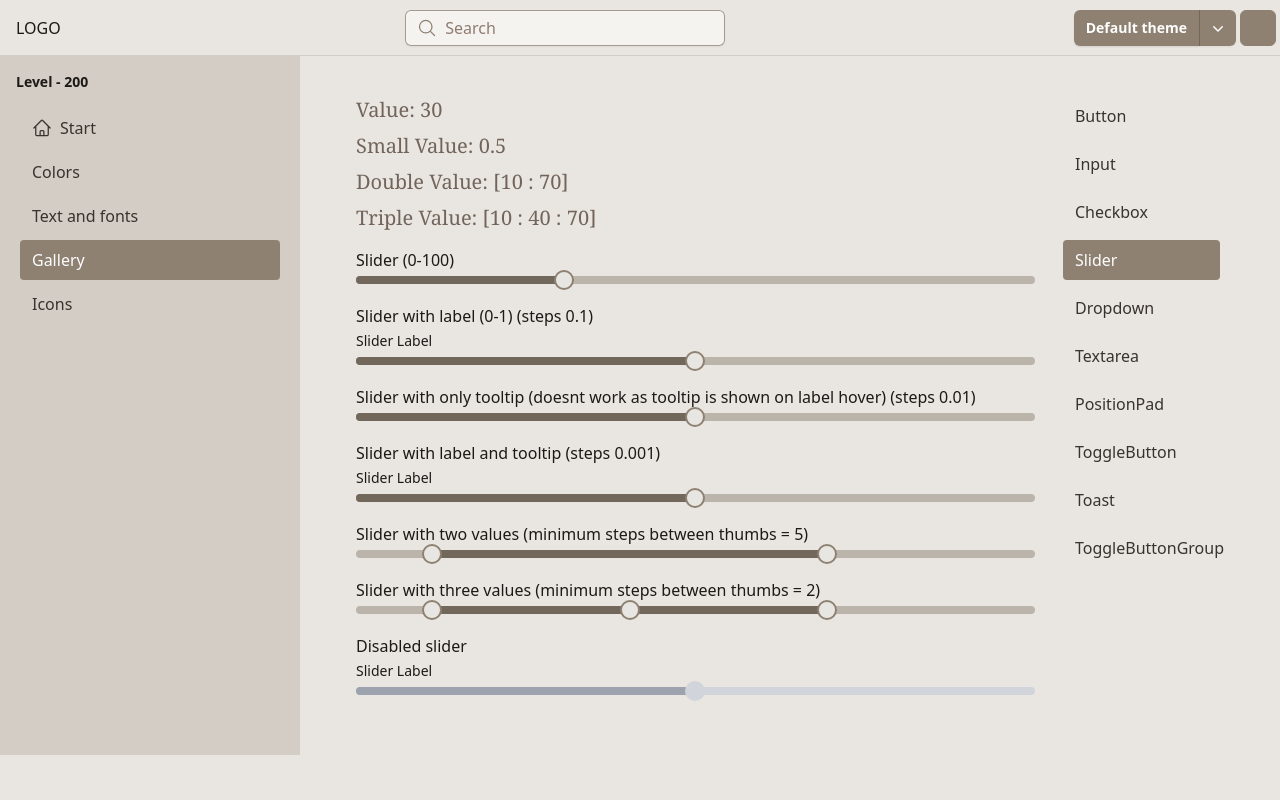
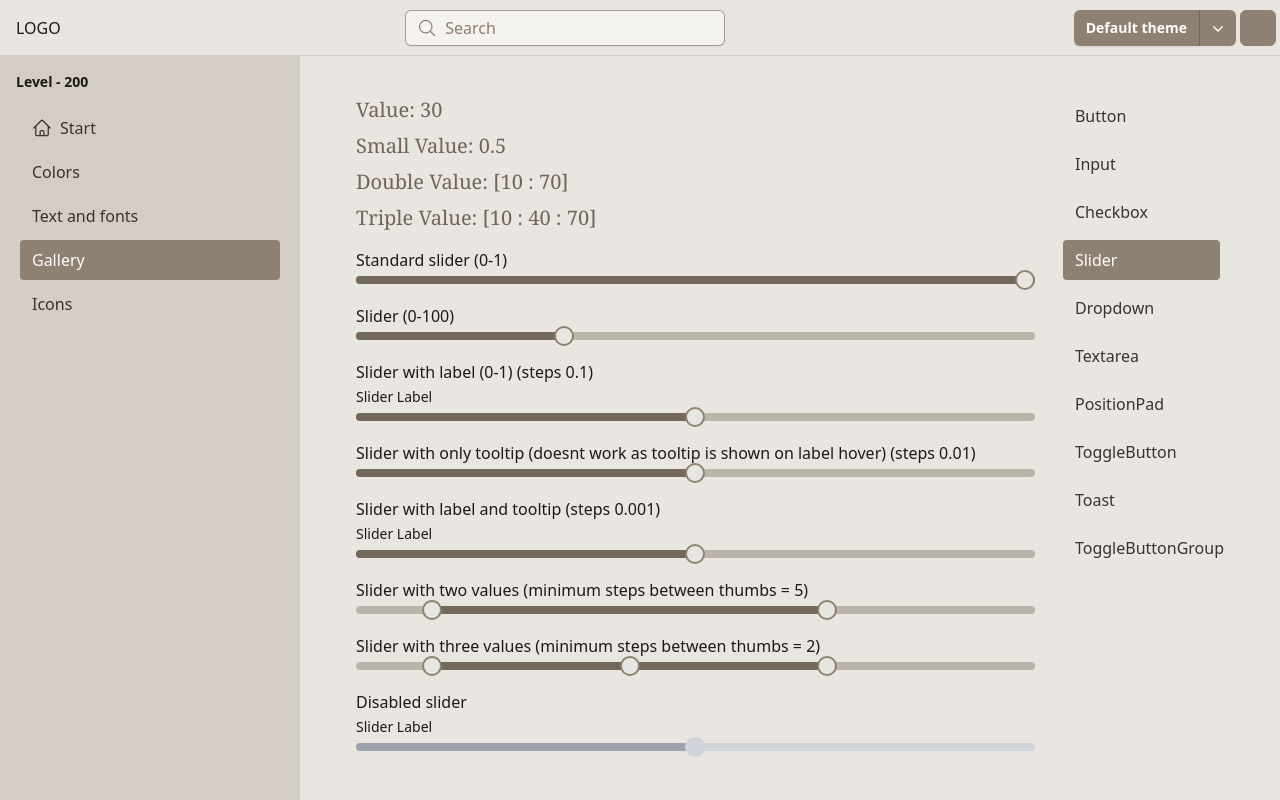
Before and after one commit to allbin/styles, a React (Vite) app: page /styles/gallery/slider in a window 1280 px wide. Built offline with nearby package versions, Linux system fonts and the light colour scheme; some icons are missing.

Commit message:
Improve slider component
* Add standard values for min/max
* Disabled slider now doesnt light up when hovered.
* Add disabled tooltip

```diff
--- a/src/components/Slider/GallerySlider.tsx
+++ b/src/components/Slider/GallerySlider.tsx
@@ -20,6 +20,13 @@ const GallerySlider: React.FC = () => {
         </h3>
       </div>
       <div>
+        <p>Standard slider (0-1)</p>
+        <Slider
+          id="slider-0"
+          value={value}
+          onChange={(value) => setValue(value)}
+          className="mb-4"
+        />
         <p>Slider (0-100)</p>
         <Slider
           id="slider-1"
--- a/src/components/Slider/Slider.tsx
+++ b/src/components/Slider/Slider.tsx
@@ -6,13 +6,14 @@ import { Tooltip } from 'react-tooltip';
 interface SliderProps {
   id: string;
   value: number[];
-  min: number;
-  max: number;
+  min?: number;
+  max?: number;
   onChange: (value: number[]) => void;
   step?: number;
   label?: string;
   tooltip?: string;
   disabled?: boolean;
+  disabledTooltip?: string;
   minStepsBetweenThumbs?: number;
   className?: string;
 }
@@ -27,6 +28,7 @@ const Slider: React.FC<SliderProps> = ({
   label,
   tooltip,
   disabled,
+  disabledTooltip,
   minStepsBetweenThumbs,
   className,
 }) => {
@@ -42,11 +44,13 @@ const Slider: React.FC<SliderProps> = ({
         {label}
       </label>
       <Root
+        data-tooltip-id="slider-tooltip"
+        data-tooltip-content={disabled ? disabledTooltip : undefined}
         id={id}
         value={value}
-        min={min}
-        max={max}
-        step={step}
+        min={min || 0}
+        max={max || 1}
+        step={step || 0.001}
         onValueChange={(value) => onChange(value)}
         className={cn(
           'group relative flex w-full cursor-pointer touch-none select-none items-center py-1',
@@ -73,9 +77,9 @@ const Slider: React.FC<SliderProps> = ({
             <Thumb
               key={i}
               className={cn(
-                'focus-visible:ring-ring block size-5 rounded-full border-2 border-primary-500 bg-primary-100 transition-colors focus-visible:outline-none focus-visible:ring-2 focus-visible:ring-offset-2 disabled:pointer-events-none disabled:opacity-50 group-hover:size-6 group-active:bg-primary-600',
+                'block size-5 rounded-full border-2 border-primary-500 bg-primary-100 transition-colors focus-visible:outline-none focus-visible:ring-2 focus-visible:ring-offset-2 disabled:pointer-events-none disabled:opacity-50 group-hover:size-6 group-active:bg-primary-600',
                 disabled &&
-                  'border-gray-300 bg-gray-300 ring-gray-300 ring-offset-gray-300',
+                  'border-gray-300 bg-gray-300 ring-gray-300 ring-offset-gray-300 focus:ring-0 group-hover:size-5 group-active:bg-gray-300',
               )}
             />
           ),
```
